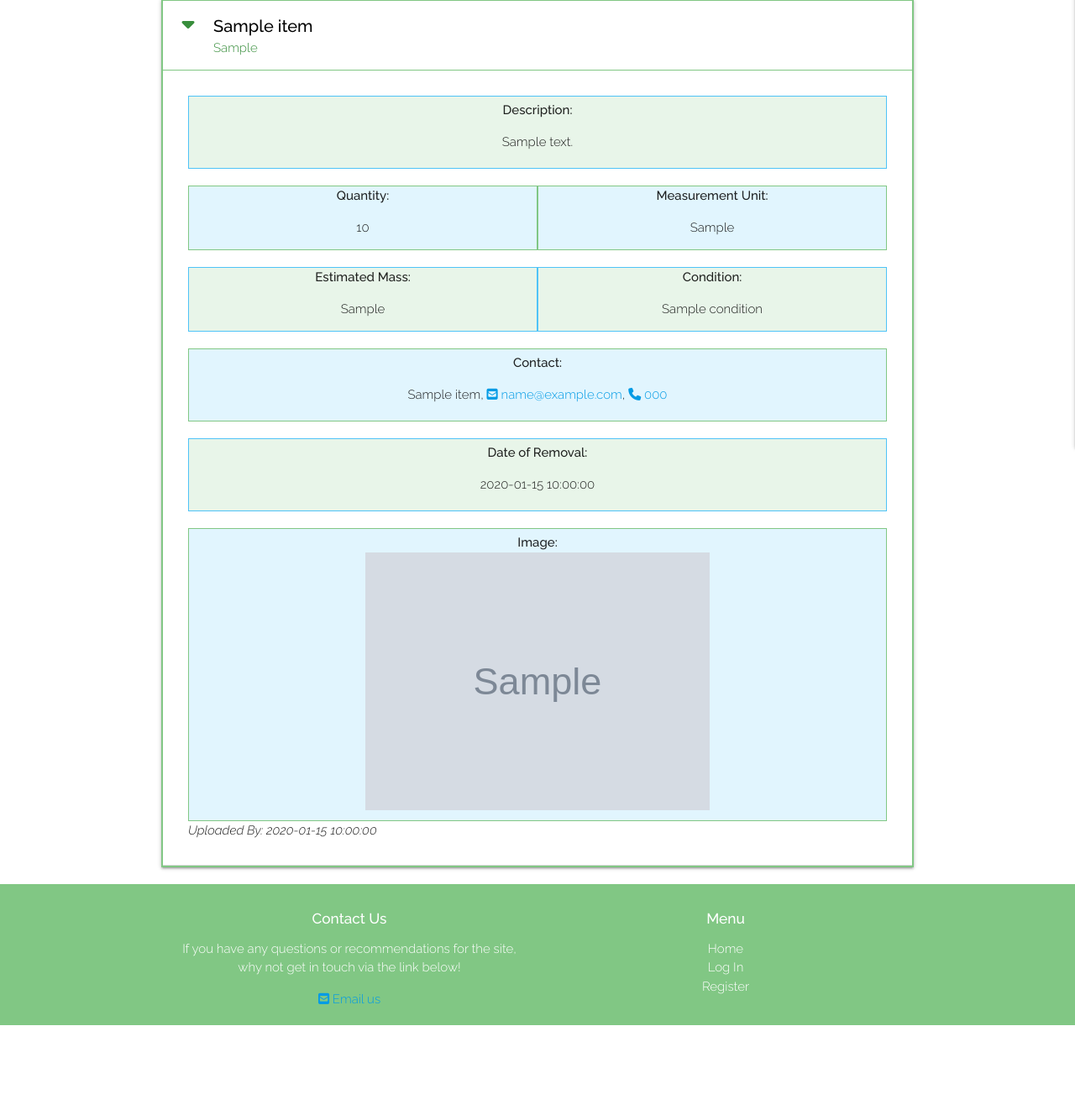
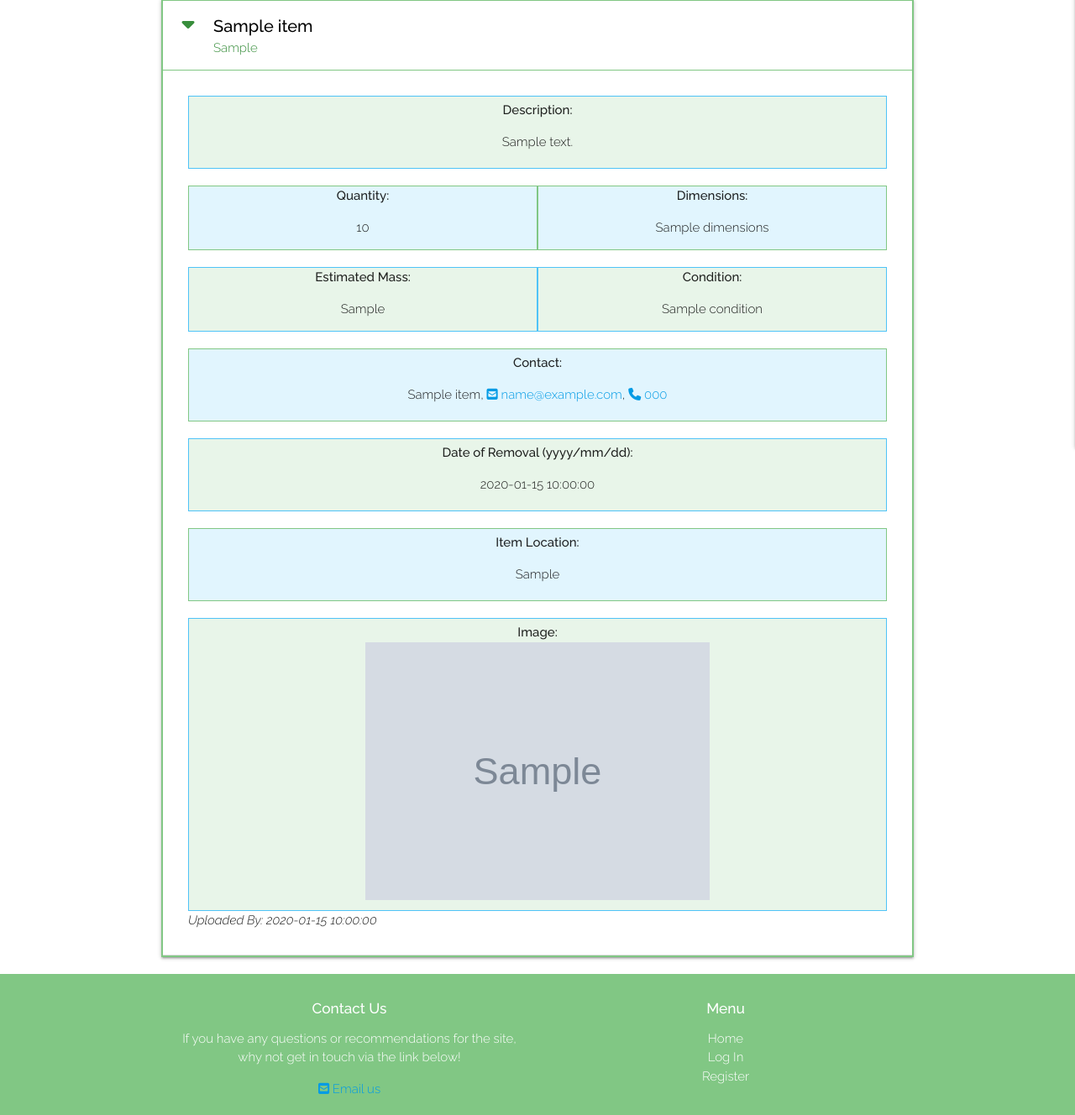
Before and after one commit to marcusnolan/restruction, a Flask app: page /search in a window 1280 px wide, after a click that opens the changed part. Shown: the part 327-1655 px from the top of the page at 84% size. Before the commit the page ends 1548 px from the top, so only its background shows below. Run offline with Flask 2, Linux system fonts and the light colour scheme; grey boxes marked "Sample" are stand-in pictures; a database or web service that is not in the repository returns one stand-in record (values such as "Sample title"); some libraries are stand-ins or nearby versions.

Commit message:
measurement unit changed to dimensions and new filed added for location of item

```diff
--- a/app.py
+++ b/app.py
@@ -131,13 +131,14 @@ def add_item():
             "item_type": request.form.get("item_type"),
             "item_description": request.form.get("item_description"),
             "quantity": request.form.get("quantity"),
-            "measurement_unit": request.form.get("measurement_unit"),
+            "dimensions": request.form.get("dimensions"),
             "estimated_mass": request.form.get("estimated_mass"),
             "condition": request.form.get("condition"),
             "contact_name": request.form.get("contact_name"),
             "contact_email": request.form.get("contact_email"),
             "contact_phone": request.form.get("contact_phone"),
             "date_of_destruction": request.form.get("date_of_destruction"),
+            "item_location": request.form.get("item_location"),
             "photo_url": photo_upload["secure_url"],
             "created_by": session["user"]
         }
@@ -168,13 +169,14 @@ def edit_item(item_id):
                     "item_type": request.form.get("item_type"),
                     "item_description": request.form.get("item_description"),
                     "quantity": request.form.get("quantity"),
-                    "measurement_unit": request.form.get("measurement_unit"),
+                    "dimensions": request.form.get("dimensions"),
                     "estimated_mass": request.form.get("estimated_mass"),
                     "condition": request.form.get("condition"),
                     "contact_name": request.form.get("contact_name"),
                     "contact_email": request.form.get("contact_email"),
                     "contact_phone": request.form.get("contact_phone"),
                     "date_of_destruction": request.form.get("date_of_destruction"),
+                    "item_location": request.form.get("item_location"),
                     "created_by": session["user"]
                 }
              })
--- a/static/css/style.css
+++ b/static/css/style.css
@@ -1,15 +1,21 @@
 @import url('https://fonts.googleapis.com/css2?family=Raleway:ital,wght@0,300;0,500;0,600;0,700;1,300&display=swap');
 
-html *
-{
-   font-family: 'Raleway', sans-serif;
+html * {
+    font-family: 'Raleway', sans-serif;
 }
 
-p, span, a {
+p,
+span,
+a {
     font-weight: 300;
 }
 
-h1, h2, h3, h4, h5, h6 {
+h1,
+h2,
+h3,
+h4,
+h5,
+h6 {
     font-weight: 500;
 }
 
@@ -28,7 +34,7 @@ h1, h2, h3, h4, h5, h6 {
 }
 
 .btn-small {
-    margin-right: 15px ;
+    margin-right: 15px;
 }
 
 .vertical-align-center {
@@ -89,13 +95,15 @@ footer {
 }
 
 .footer-menu a {
-  color: white;
+    color: white;
 }
 
 .footer-menu a:hover {
-  color: black;
+    color: black;
 }
 
 @media screen and (min-width: 1px) and (max-width: 600px) {
-  #restruction-logo { display: none; }   /* hide it elsewhere */
+    #restruction-logo {
+        display: none;
+    }
 }
--- a/templates/items.html
+++ b/templates/items.html
@@ -41,8 +41,8 @@
                         <p>{{ item.quantity }}</p>
                     </div>
                     <div class="col s6 alternate-row-b center-align">
-                        <strong>Measurement Unit:</strong>
-                        <p>{{ item.measurement_unit }}</p>
+                        <strong>Dimensions:</strong>
+                        <p>{{ item.dimensions }}</p>
                     </div>
                 </div>
                 <div class="row">
@@ -63,10 +63,14 @@
                             {{ item.contact_phone }}</a></p>
                 </div>
                 <div class="row alternate-row-a center-align">
-                    <strong>Date of Removal:</strong>
+                    <strong>Date of Removal (yyyy/mm/dd):</strong>
                     <p>{{ item.date_of_destruction }}</p>
                 </div>
-                <div class="col s12 alternate-row-b center-align">
+                <div class="row alternate-row-b center-align">
+                    <strong>Item Location:</strong>
+                    <p>{{ item.item_location }}</p>
+                </div>
+                <div class="col s12 alternate-row-a center-align">
                     <strong>Image:</strong><br> <img src="{{ item.photo_url }}" alt="{{ item.item_name }} image"
                         style="height: auto; width: 50%;">
                 </div>
```
Also changed, not shown: templates/add_items.html (+9 -2 lines), templates/home.html (+8 -4 lines), templates/user_items.html (+8 -4 lines), templates/base.html (indentation only).
